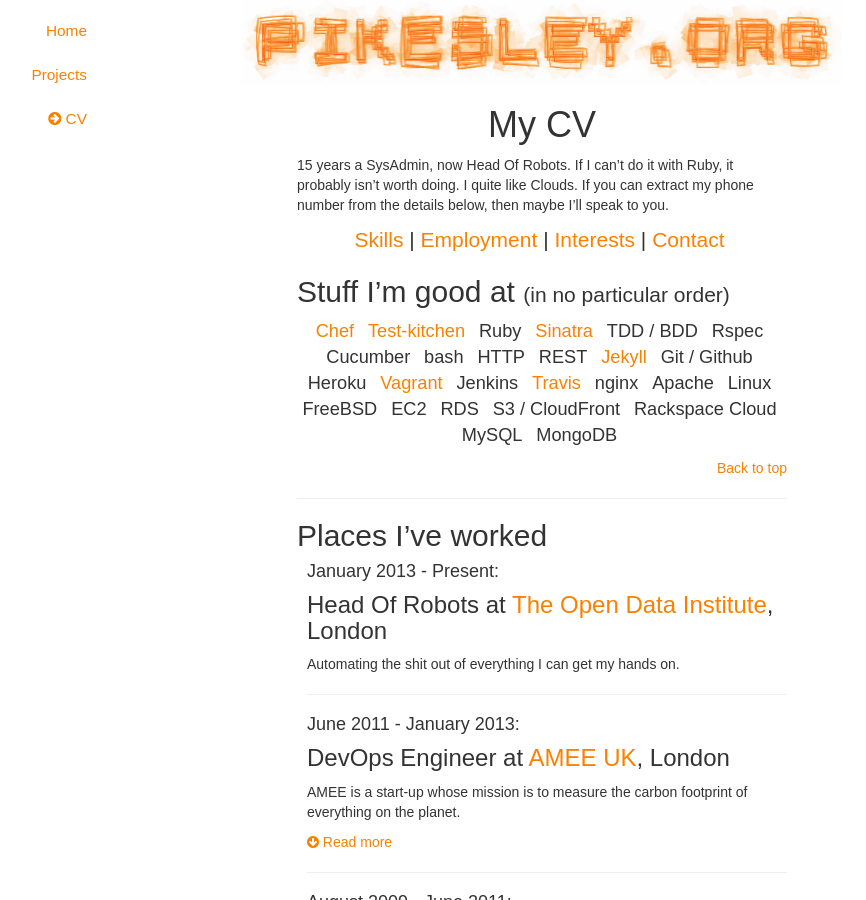
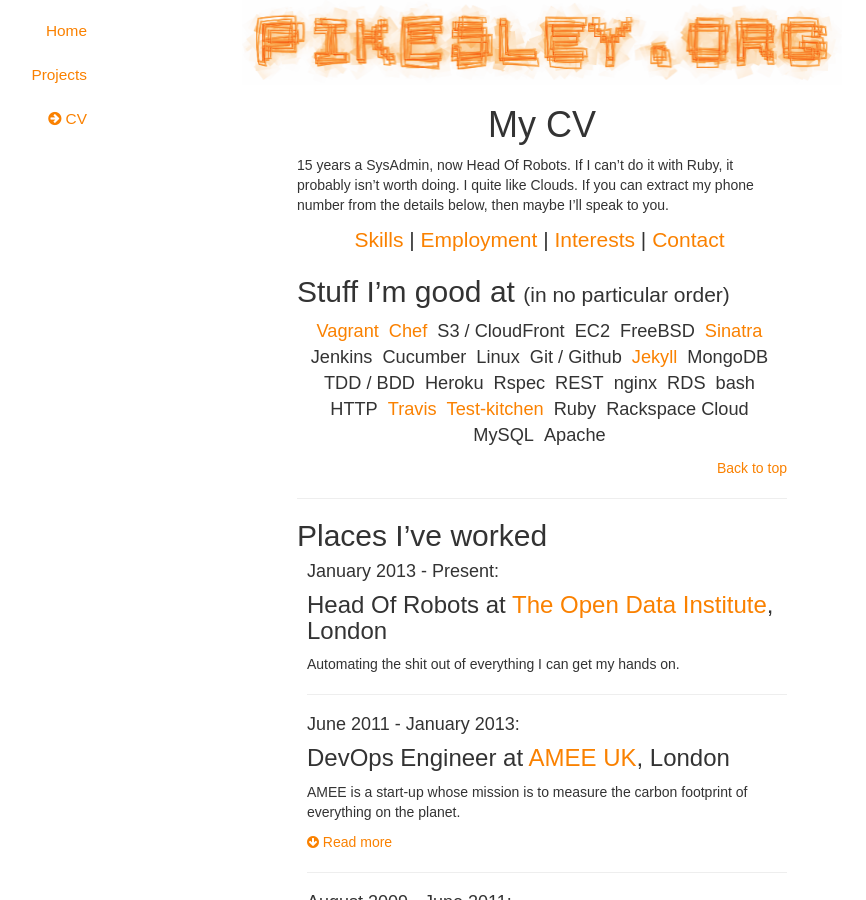
Before and after one commit to pikesley/pikesley.github.io, a Jekyll site: the page built from cv.html, in a window 1280 px wide and 900 px high. Shown: the whole window, without its empty margins (98-964 px from the left). Built offline with Jekyll 4.4.1, drawn with Linux system fonts in a browser that asks for light colours; nearby versions of some CDN libraries; some web fonts are replaced; part of the change alters nothing that is shown.

Commit message:
Shuffle skills

```diff
--- a/_includes/cv/skills.html
+++ b/_includes/cv/skills.html
@@ -3,7 +3,7 @@
     Stuff I’m good at
     <span class='subtitle'>(in no particular order)</span>
   </h2>
-  <ul class='list-inline text-center'>
+  <ul id='skill-list' class='list-inline text-center'>
     {% for skill in site.data.cv.skills %}
       {% assign bits = skill | split: '|' %}
       <li class='skill'>
@@ -18,3 +18,14 @@
     {% endfor %}
   </ul>
 </div>
+
+<script>
+// via http://jsfiddle.net/C6LPY/2/
+$(function() {
+  var parent = $("#skill-list");
+  var divs = parent.children();
+  while (divs.length) {
+    parent.append(divs.splice(Math.floor(Math.random() * divs.length), 1)[0]);
+  }
+})
+</script>
--- a/_layouts/default.html
+++ b/_layouts/default.html
@@ -11,7 +11,10 @@
     <link rel='stylesheet' href='/assets/application.css' type='text/css' />
 
     <link rel='icon' type='image/gif' href='/assets/favicon.gif' />
-
+    <!-- jQuery (necessary for Bootstrap's JavaScript plugins) -->
+    <script src='https://ajax.googleapis.com/ajax/libs/jquery/1.11.1/jquery.min.js'></script>
+    <!-- Include all compiled plugins (below), or include individual files as needed -->
+    <script src='/javascript/bootstrap.js'></script>
     <!-- HTML5 Shim and Respond.js IE8 support of HTML5 elements and media queries -->
     <!-- WARNING: Respond.js doesn't work if you view the page via file:// -->
     <!--[if lt IE 9]>
@@ -33,10 +36,5 @@
       </div>
     </div>
     {% include footer.html %}
-
-    <!-- jQuery (necessary for Bootstrap's JavaScript plugins) -->
-    <script src='https://ajax.googleapis.com/ajax/libs/jquery/1.11.1/jquery.min.js'></script>
-    <!-- Include all compiled plugins (below), or include individual files as needed -->
-    <script src='/javascript/bootstrap.js'></script>
   </body>
 </html>
```
